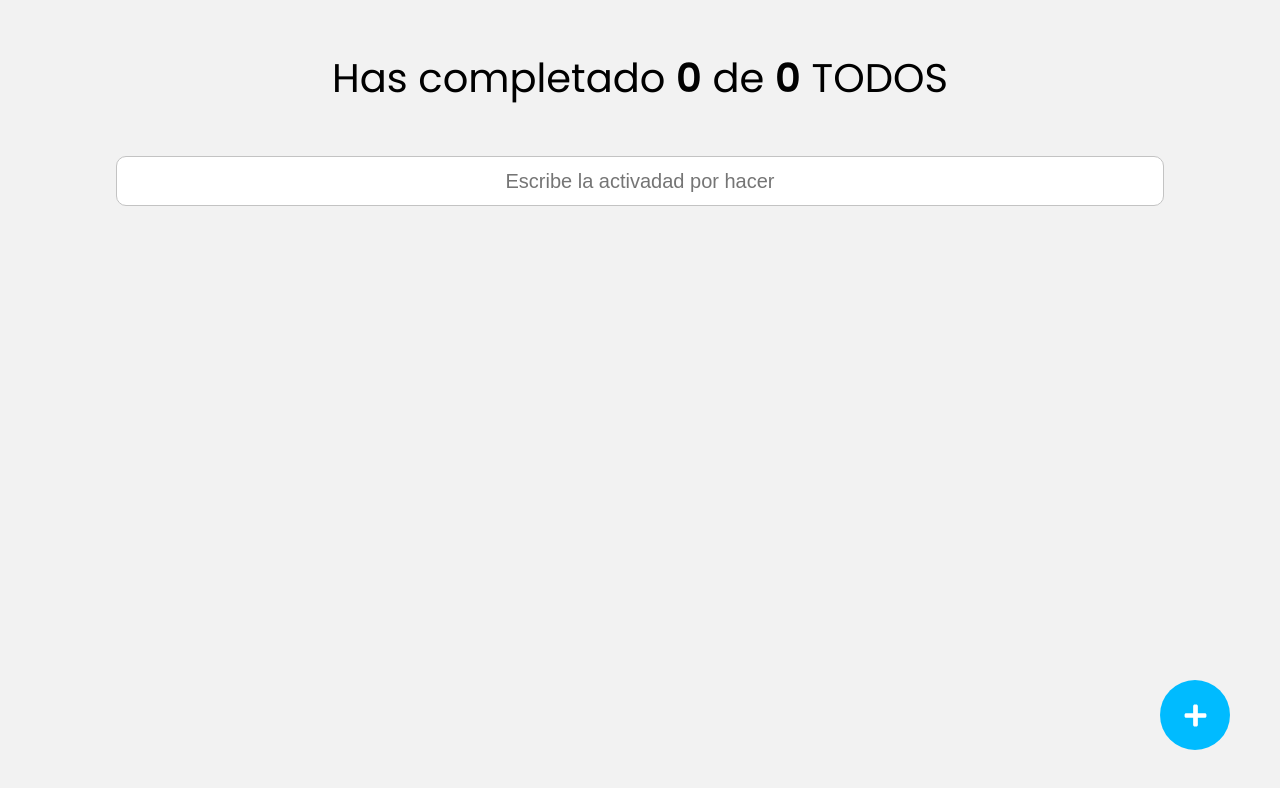
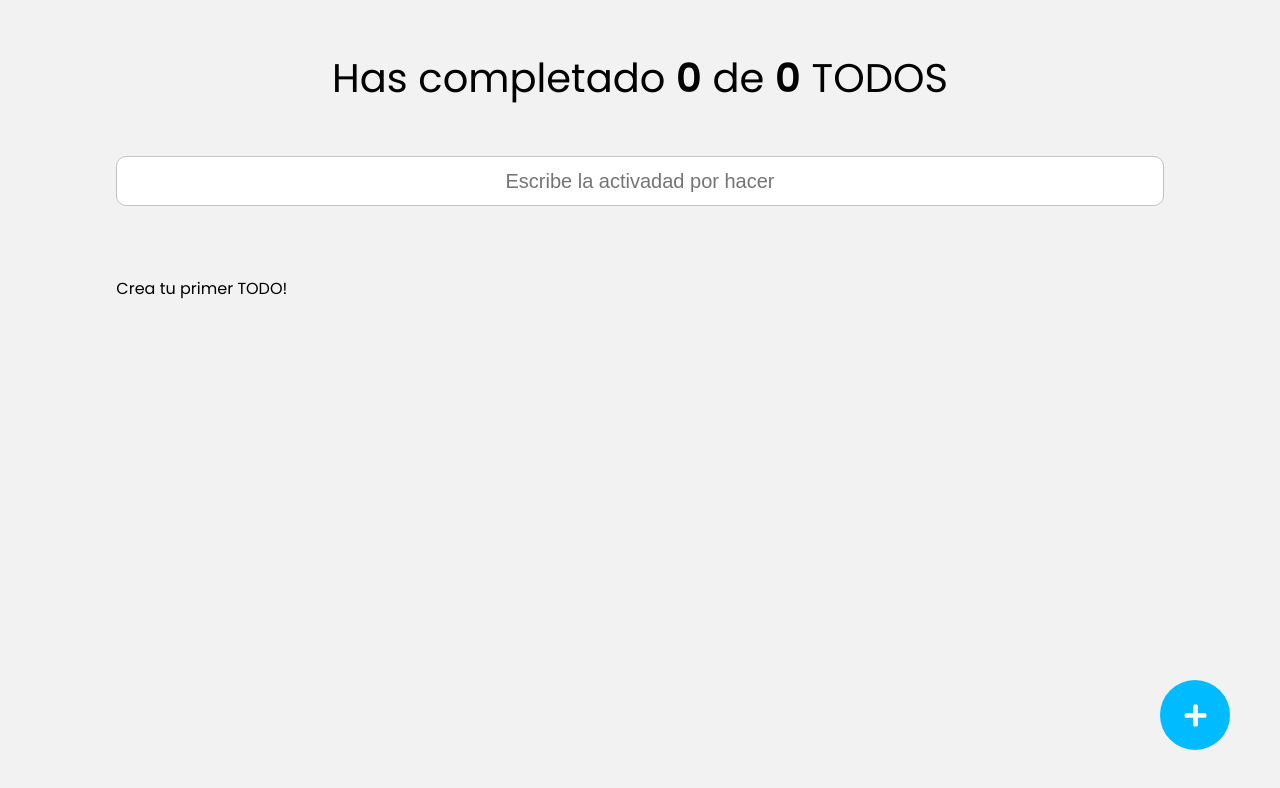
Before and after one commit to fernandohps17/todo_machine_plazit, a React (Vite) app: page / in a window 1280 px wide. Shown: the top 788 px of the page. Built offline with nearby package versions, Linux system fonts and the light colour scheme.

Commit message:
Se crearon los mensajes de carga y error

```diff
--- a/src/App.jsx
+++ b/src/App.jsx
@@ -4,7 +4,7 @@ import AppUI from './AppUI'
 
 function App() {
   // setTodo es el saveItem que retorno del localStorage
-  const [todos, saveTodos] = useLocalStorage('TODOS_V1', [])
+  const {item: todos, saveItem: saveTodos, loading, error} = useLocalStorage('TODOS_V1', [])
   const [searchValue, setSearchValue] = useState('')
 
   const completedTodos = todos.filter(todo => !!todo.completed).length;
@@ -43,9 +43,10 @@ function App() {
     searchedTodos={searchedTodos}
     completeTodo={completeTodo}
     deleteTodo={deleteTodo}
+    loading={loading}
+    error={error}
     />
   )
 }
 
 export default App
-// clase 18
--- a/src/AppUI.jsx
+++ b/src/AppUI.jsx
@@ -13,7 +13,9 @@ const AppUI = ({
     setSearchValue,
     searchedTodos,
     completeTodo,
-    deleteTodo
+    deleteTodo,
+    loading,
+    error
 }) => {
     return (
         <>
@@ -21,6 +23,9 @@ const AppUI = ({
                 <TodoCounter total={totalTodos} completed={completedTodos} />
                 <TodoSearch searchValue={searchValue} setSearchValue={setSearchValue} />
                 <TodoList>
+                    {loading && <p>Estamos cargando...</p>}
+                    {error && <p>Desesperate, hay un error</p>}
+                    {(!loading && searchedTodos.length === 0) && <p>Crea tu primer TODO!</p>}
                     {
                         searchedTodos.map(todo => (
                             <TodoItem key={todo.text} text={todo.text} completed={todo.completed} onComplete={() => completeTodo(todo.text)} onDelete={() => deleteTodo(todo.text)} />
--- a/src/hook/useLocalStorage.jsx
+++ b/src/hook/useLocalStorage.jsx
@@ -1,9 +1,15 @@
-import React, { useState } from 'react';
+import React, { useEffect, useState } from 'react';
 
 function useLocalStorage(itemName, initialValue) {
 
+    const [item, setItem] = useState(initialValue)
+    const [loading, setLoading] = useState(true)
+    const [error, setError] = useState(false)
+
+    useEffect(() => {
+        setTimeout(() => {
+            try {
                 const localStorageItem = localStorage.getItem(itemName);
-
                 let parsedItem;
 
                 if (!localStorageItem) {
@@ -11,17 +17,25 @@ function useLocalStorage(itemName, initialValue) {
                     parsedItem = initialValue;
                 } else {
                     parsedItem = JSON.parse(localStorageItem)
+                    setItem(parsedItem)
                 }
 
-    const [item, setItem] = useState(parsedItem)
+                setLoading(false);
+            } catch(error) {
+                setLoading(false);
+                setError(true);
+            }
+        }, 2000)
+    }, [])
 
     const saveItem = (newItem) => {
         localStorage.setItem('TODOS_V1', JSON.stringify(newItem))
         setItem(newItem)
     }
 
-    return [item, saveItem];
+    return { item, saveItem, loading, error };
 
 }
 
 export { useLocalStorage };
+// clase 21
```
Lines whose indentation alone changed are shown as unchanged.
